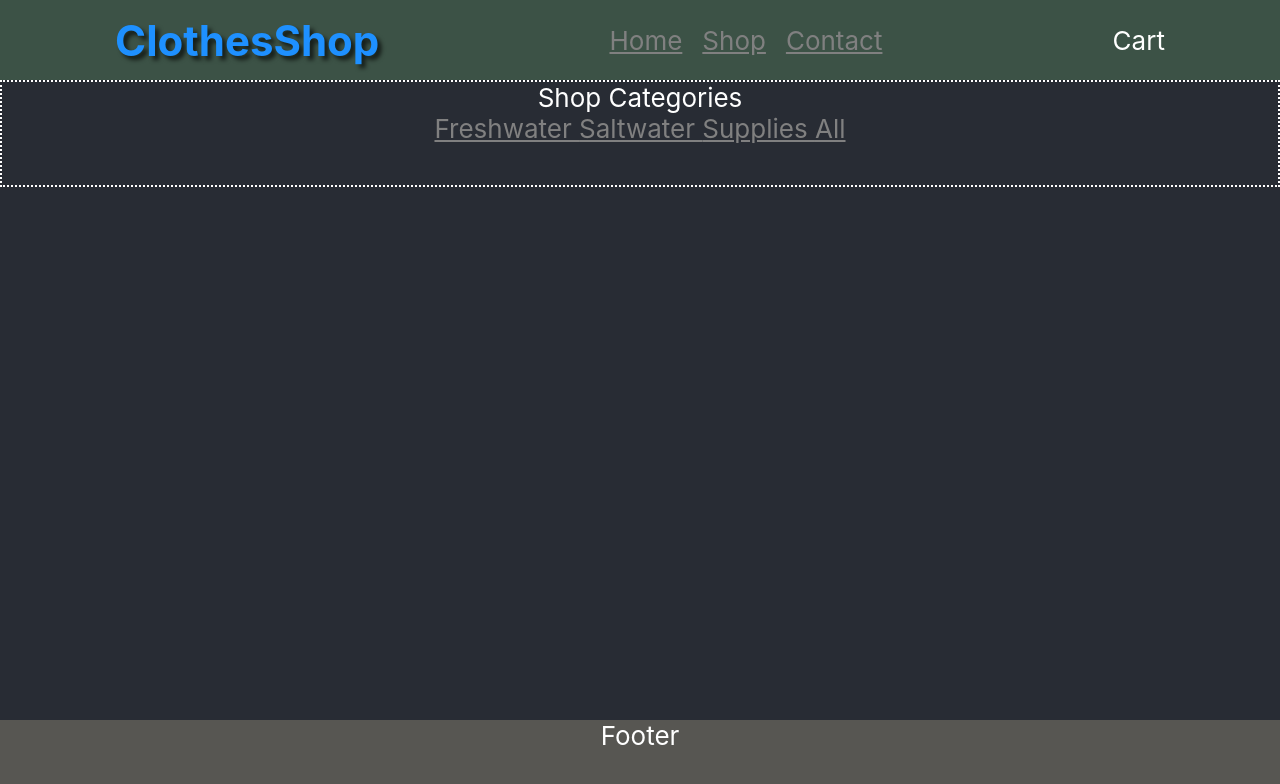
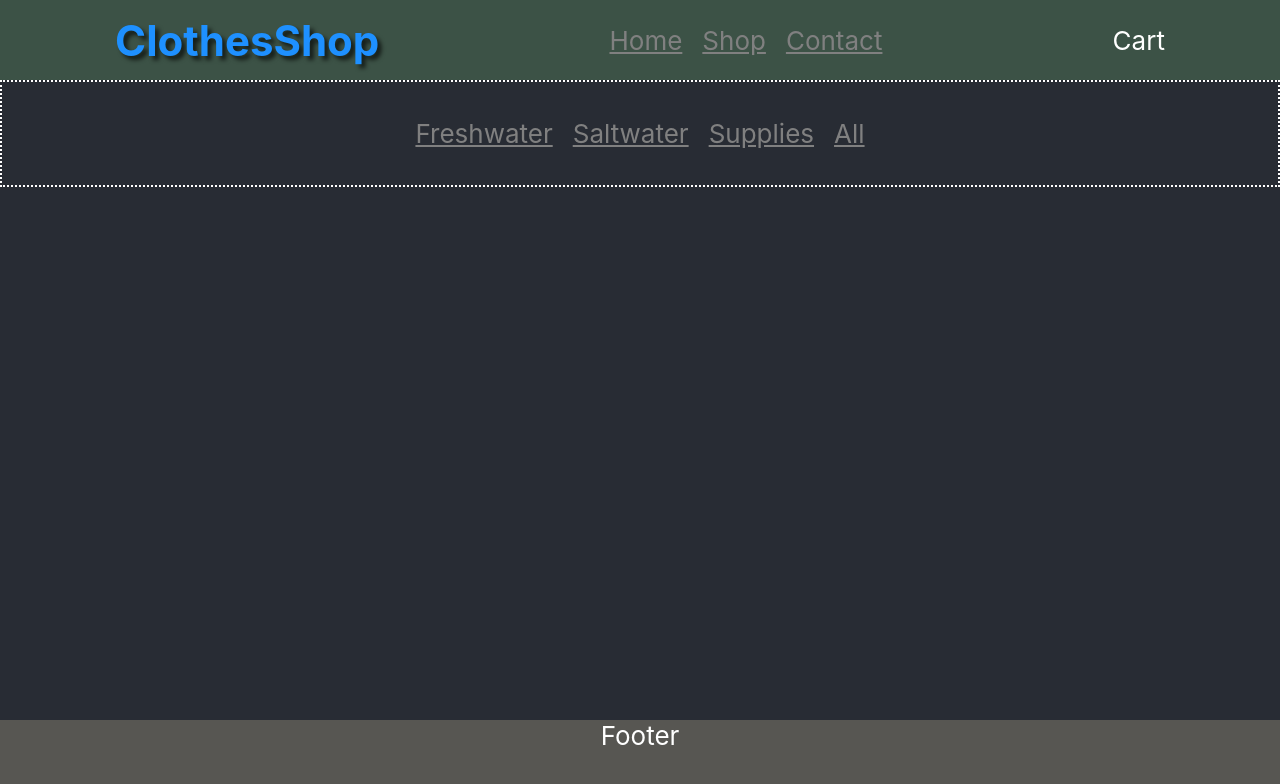
Before and after one commit to Raikho/shopping-cart, a React (Create React App) app: page /shop in a window 1280 px wide. Shown: the top 784 px of the page. Built offline with nearby package versions, Linux system fonts and the light colour scheme.

Commit message:
adjust categories

```diff
--- a/src/App.css
+++ b/src/App.css
@@ -80,6 +80,12 @@ a.active {color: lightblue; font-weight: bold;}
 }
 .shop-layout>* {
   border: 2px dotted white;
+}
+.categories {
+  display: flex;
+  justify-content: center;
+  align-items: center;
+  gap: 20px;
 }
 .item-list {
   padding: 20px;
--- a/src/ShopLayout.js
+++ b/src/ShopLayout.js
@@ -8,14 +8,14 @@ const ShopLayout = props => {
 
 
     const [items, setItems] = useState([
-        {name: 'Betta', cat: 'fresh', price: 1, id: uniqid(), img: 'betta'},
-        {name: 'Oscar', cat: 'shirts', price: 2, id: uniqid(), img: 'oscar'},
-        {name: 'Discus', cat: 'shirts', price: 3, id: uniqid(), img: 'discus'},
-        {name: 'Clownfish', cat: 'pants', price: 4, id: uniqid(), img: 'clown-fish'},
-        {name: 'Blue Tang', cat: 'pants', price: 1, id: uniqid(), img: 'blue-tang'},
-        {name: 'Angel Fish', cat: 'pants', price: 2, id: uniqid(), img: 'angel-fish'},
-        {name: 'Fish Bowl', cat: 'shoes', price: 3, id: uniqid(), img: 'fish-bowl'},
-        {name: 'Decoration', cat: 'shoes', price: 4, id: uniqid(), img: 'decoration'},
+        {name: 'Betta', cat: 'fresh', price: 9, id: uniqid(), img: 'betta'},
+        {name: 'Oscar', cat: 'fresh', price: 3, id: uniqid(), img: 'oscar'},
+        {name: 'Discus', cat: 'fresh', price: 5, id: uniqid(), img: 'discus'},
+        {name: 'Clownfish', cat: 'salt', price: 3, id: uniqid(), img: 'clown-fish'},
+        {name: 'Blue Tang', cat: 'salt', price: 4, id: uniqid(), img: 'blue-tang'},
+        {name: 'Angel Fish', cat: 'salt', price: 6, id: uniqid(), img: 'angel-fish'},
+        {name: 'Fish Bowl', cat: 'supplies', price: 18, id: uniqid(), img: 'fish-bowl'},
+        {name: 'Decoration', cat: 'supplies', price: 10, id: uniqid(), img: 'decoration'},
     ]);
 
     const getItemsByCat = () => {
@@ -25,12 +25,10 @@ const ShopLayout = props => {
 
     return (
         <div className="shop-layout">
-            {cat}
             <div className="categories">
-                <div className="cat-title">Shop Categories</div>
-                <NavLink to='/shop/fresh'>Freshwater </NavLink>
-                <NavLink to='/shop/salt'>Saltwater </NavLink>
-                <NavLink to='/shop/supplies'>Supplies </NavLink>
+                <NavLink to='/shop/fresh'>Freshwater</NavLink>
+                <NavLink to='/shop/salt'>Saltwater</NavLink>
+                <NavLink to='/shop/supplies'>Supplies</NavLink>
                 <NavLink to='/shop/all'>All</NavLink>
             </div>
             <Outlet context={[getItemsByCat()]} />
```
